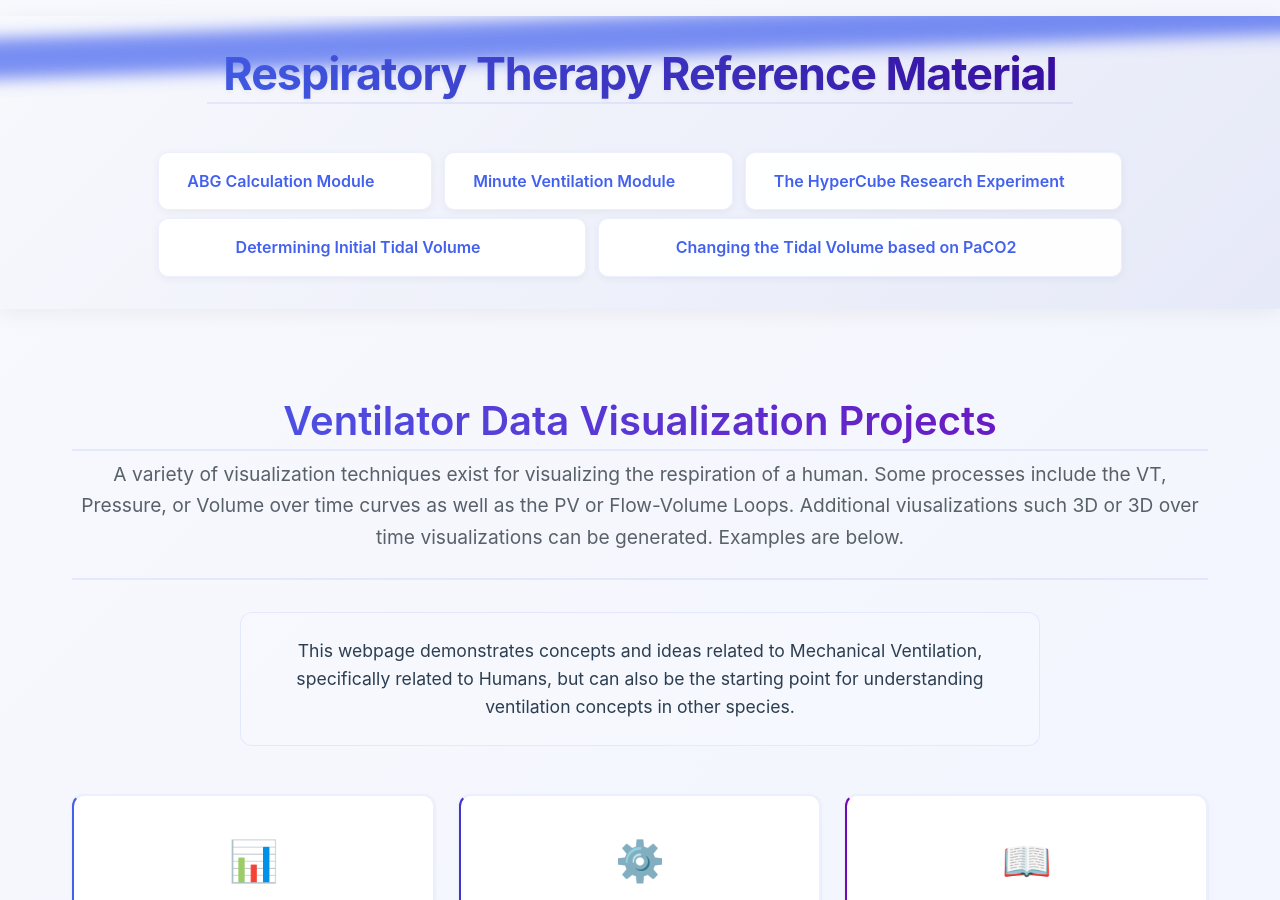
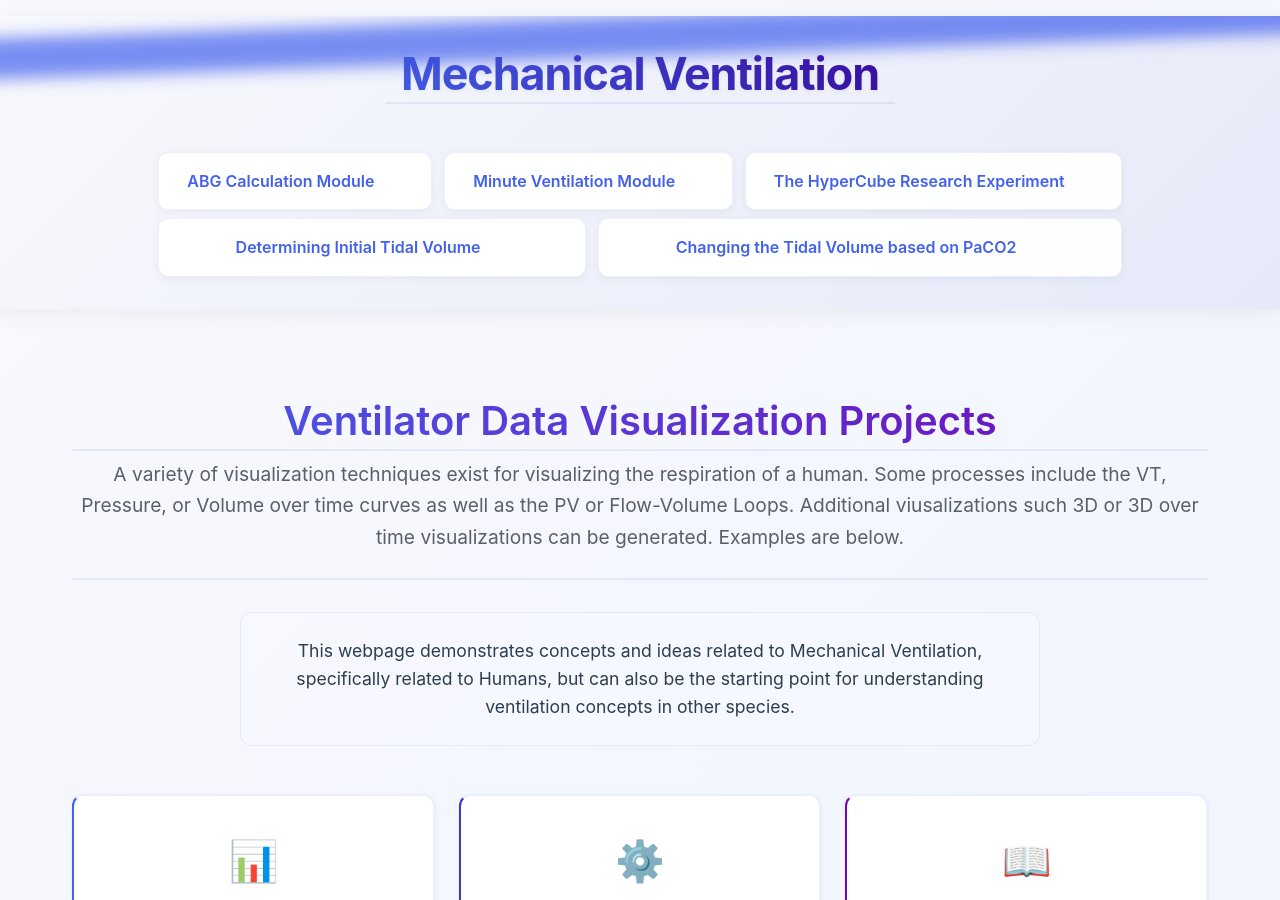
Before and after one commit to ZBZFirst/info, a Jekyll site: the page built from index.md, in a window 1280 px wide and 900 px high. Built offline with Jekyll 4.4.1, drawn with Linux system fonts in a browser that asks for light colours.

Commit message:
Update _config.yml

```diff
--- a/_config.yml
+++ b/_config.yml
@@ -1,4 +1,4 @@
-title: "Respiratory Therapy Reference Material"
+title: "Mechanical Ventilation"
 description: "Useful Material for Difficult Situations"
 baseurl: ""
 url: ""
```
